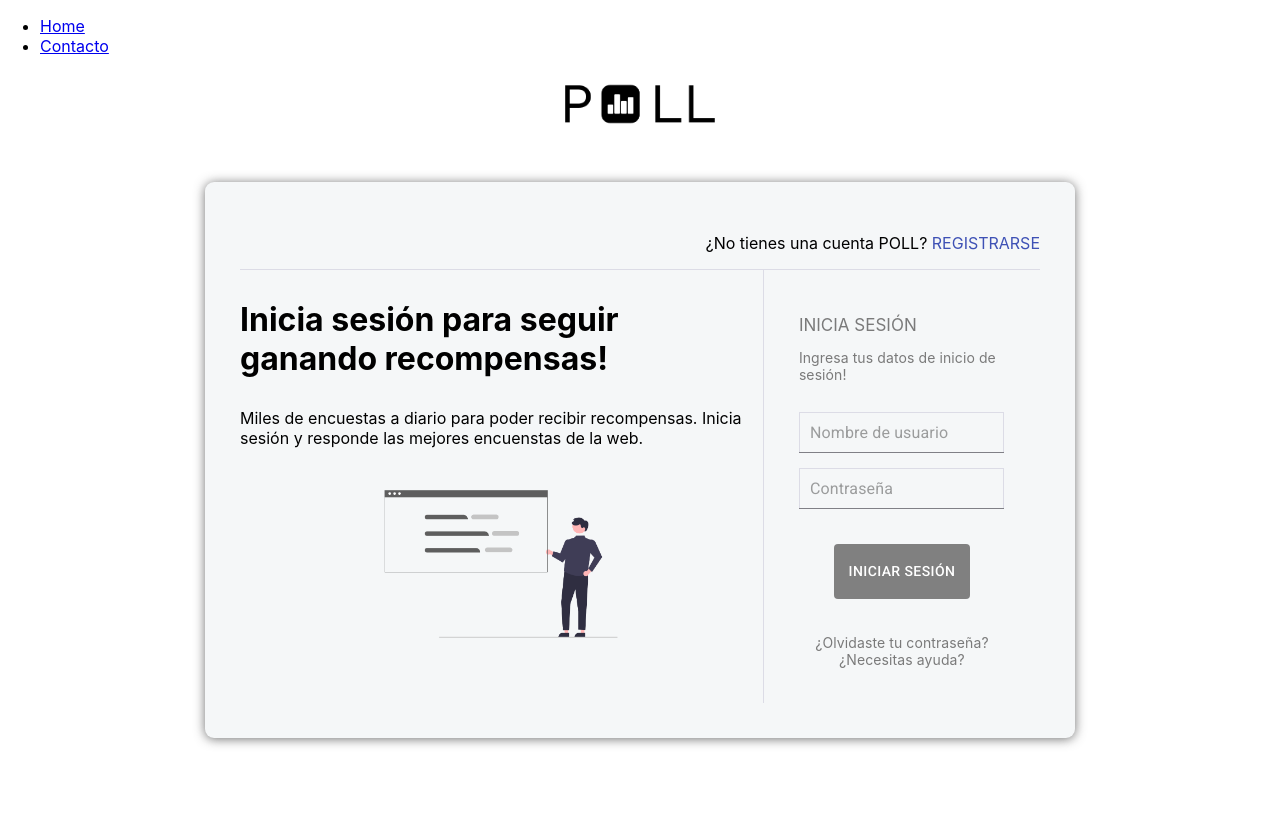
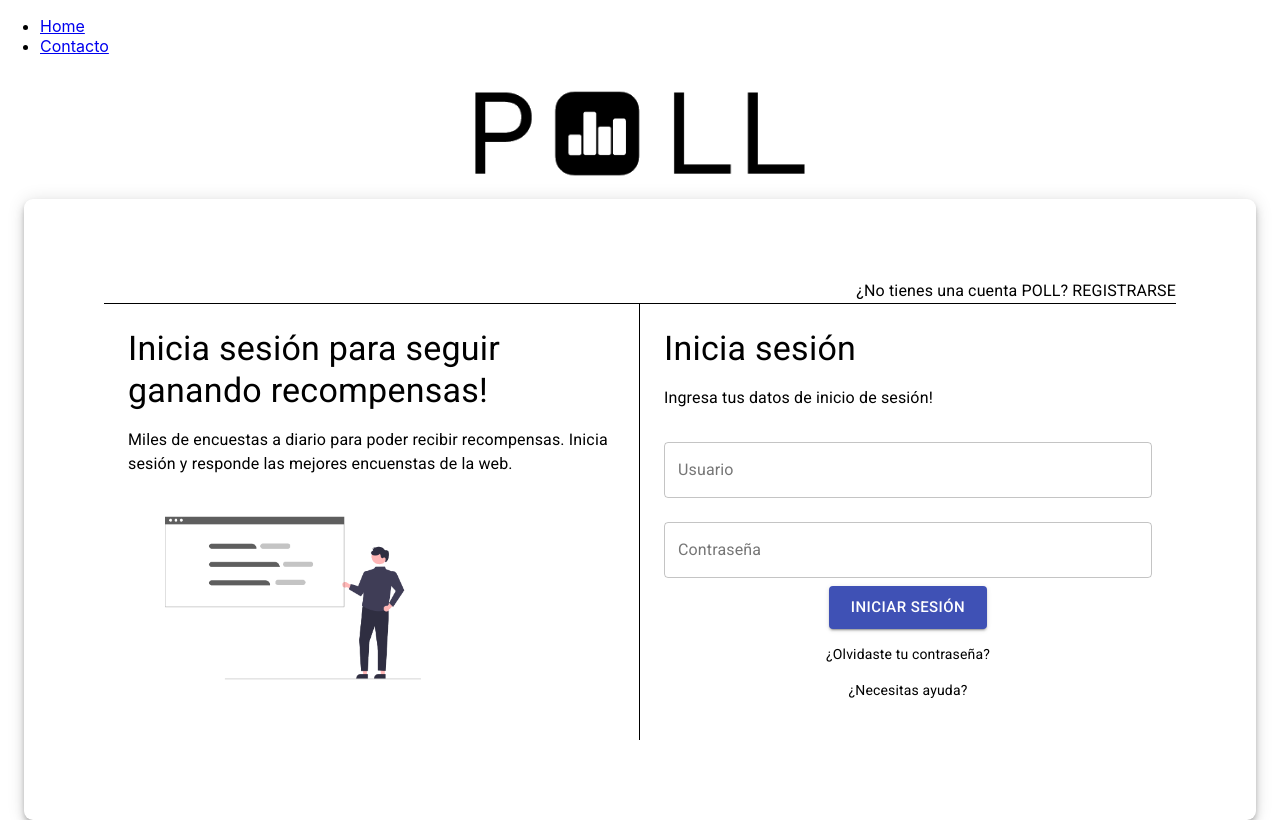
Before and after one commit to lmartinezsch/lifepolls-front, a React (Create React App) app: page /login in a window 1280 px wide. Built offline with nearby package versions, Linux system fonts and the light colour scheme.

Commit message:
Change all the design with Material UI

```diff
--- a/src/components/login/Login.jsx
+++ b/src/components/login/Login.jsx
@@ -1,38 +1,66 @@
 import React from 'react';
 import logo from './logo-poll.png';
 import avatar from './avatar.png';
-import styles from './styles.css';
-import { Button } from '@material-ui/core'
-import { Input } from '@material-ui/core'
+import { Button, Container, Grid, TextField, Typography } from '@material-ui/core';
+import Box from '@material-ui/core/Box';
+import styles from './styles.css'
 
 const Login = () => {
     return(
-        <div className="body">
-            <img src={logo} />
-            <div className="container">
-                        <div className="container-img">
-                            <p>¿No tienes una cuenta POLL? <a href="#">REGISTRARSE</a></p>
-                        </div>
-                        <div className="container-cards">
-                                <div className="container-intro">
-                                <h1>Inicia sesión para seguir ganando recompensas!</h1>
-                                <p>Miles de encuestas a diario para poder recibir recompensas. Inicia sesión y responde las mejores encuenstas de la web.</p>
-                                <img src={avatar}></img>
-                            </div>
-                            <div className="container-formulario">
-                                <h2>Inicia sesión</h2>
-                                <p>Ingresa tus datos de inicio de sesión!</p>
-                                <Input type="text" placeholder="Nombre de usuario"></Input>
-                                <Input type="password" placeholder="Contraseña"></Input>
-                                <Button color='default' type="submit">INICIAR SESIÓN</Button>
-                                <div className="ayudas">
-                                    <a href="#">¿Olvidaste tu contraseña?</a>
-                                    <a href="#">¿Necesitas ayuda?</a>
-                                </div>
-                            </div>
-                        </div>
-            </div>
-        </div>
+        <Grid>
+            <Container maxWidth="lg">
+                <Grid
+                    container
+                    justify="center">
+                    <Grid>
+                        <img src={logo} width={330}/>
+                    </Grid>
+                </Grid>
+                <Box borderRadius={9} p={10} boxShadow={6}>
+                            <Box borderBottom={1}>
+                                <Typography variant="body1" align='right'>
+                                    ¿No tienes una cuenta POLL? REGISTRARSE
+                                </Typography>
+                            </Box>
+                            <Grid
+                                container
+                                justify="center">
+                                <Box display="flex">
+                                    <Grid
+                                        container
+                                        justify="center">
+                                        <Box borderRight={1} p={3}>
+                                            <Typography variant="h4" color="initial" paragraph >
+                                                Inicia sesión para seguir ganando recompensas!
+                                            </Typography>
+                                            <Typography variant="body1" color="initial" paragraph>
+                                                Miles de encuestas a diario para poder recibir recompensas. Inicia sesión y responde las mejores encuenstas de la web.
+                                            </Typography>
+                                            <img src={avatar} width={330}></img>
+                                        </Box>
+                                    </Grid>
+                                    <Grid
+                                        container
+                                        justify="center">
+                                        <Box p={3}>
+                                        <Typography variant="h4" color="initial" paragraph>Inicia sesión</Typography>
+                                            <Typography variant="body1" color="initial" paragraph>Ingresa tus datos de inicio de sesión!</Typography>
+                                            <Box display="block" textAlign='center'>
+                                                <TextField variant="outlined" label="Usuario" fullWidth margin="normal"></TextField>
+                                                <TextField variant="outlined" label="Contraseña" fullWidth margin="normal"></TextField>
+                                                <Button size="large" variant="contained" color="primary">INICIAR SESIÓN</Button>
+                                            </Box>
+                                            <Box className="ayudas">
+                                                <Typography variant="body2" align="center" paragraph >¿Olvidaste tu contraseña?</Typography>
+                                                <Typography variant="body2" align="center" paragraph>¿Necesitas ayuda?</Typography>
+                                            </Box>
+                                        </Box>
+                                    </Grid>
+                                </Box>
+                            </Grid>
+                </Box>
+            </Container>
+        </Grid>
     )
 }
 
--- a/src/components/login/styles.css
+++ b/src/components/login/styles.css
@@ -1,120 +1,3 @@
-
-.body img{
-    display: block;
-    margin: 20px auto 0px auto;
-    width: 150px;
+.ayudas{
+    margin-top: 15px;
 }
-
-.container{
-    box-shadow: 0px 1px 11px 0px rgba(66, 66, 66, 0.75);
-    -webkit-box-shadow: 0px 1px 11px 0px rgba(66, 66, 66, 0.75);
-    -moz-box-shadow: 0px 1px 11px 0px rgba(66, 66, 66, 0.75);
-    background: #F5F7F8;
-    padding: 35px;
-    width: 800px;
-    margin: 50px auto;
-    border-radius: 9px;
-}
-
-.container-img{
-    width: 100%;
-    border-bottom:1px solid #DCDCE6;
-    text-align: right;
-}
-
-.container-img a{
-    color: #3E51B5;
-    text-decoration: none;
-}
-
-.container-cards{
-    display: flex;
-}
-
-.container-intro{
-    width: 130%;
-    border-right: 1px solid #DCDCE6;
-}
-
-.container-intro img{
-    width: 300px;
-}
-
-.container-intro h1{
-    margin: 30px auto 30px auto;
-}
-
-.container-formulario{
-    padding: 35px;
-}
-
-.container-formulario h2{
-    margin: 10px auto 10px auto;
-    font-weight: 400;
-    text-transform: uppercase;
-    font-size: 17px;
-    color:#7a7a7a;
-}
-
-
-.container-formulario p{
-    text-align: left;
-    letter-spacing: 0.1px;
-    font-size: 14px;
-    color: #7a7a7a;
-
-}
-
-.ayudas{
-    display: flex;
-    justify-content: space-between;
-    flex-direction: column;
-}
-
-.ayudas a{
-    text-align: center;
-    letter-spacing: 0.1px;
-    font-size: 14px;
-    color: #7a7a7a;
-    text-decoration: none;
-}
-
-.ayudas a:hover{
-    color:#3E51B5 ;
-    letter-spacing: 0.5px;
-    transition: 0.5s all ease;
-}
-
-.container-formulario input{
-    width: 100%;
-    margin: 0 auto;
-    margin-top: 15px;
-    padding: 10px;
-    border: 1px solid #DCDCE6;
-}
-
-.container-formulario input:focus {
-    box-shadow: 0px 1px 11px 0px rgba(37, 37, 37, 0.75);
-    -webkit-box-shadow: 0px 1px 11px 0px rgba(37, 37, 37, 0.75);
-    -moz-box-shadow: 0px 1px 11px 0px rgba(37, 37, 37, 0.75);
-}
-
-.container-formulario button{
-    margin: 15px auto;
-    display: block;
-    margin: 35px auto;
-    background: gray;
-    border: none;
-    padding: 15px;
-    color: white;
-    cursor: pointer;
-}
-
-.container-formulario button:hover{
-    background: #403D56;
-}
-
-.container-formulario h3{
-    text-align: center;
-    font-weight: 300;
-}
```
